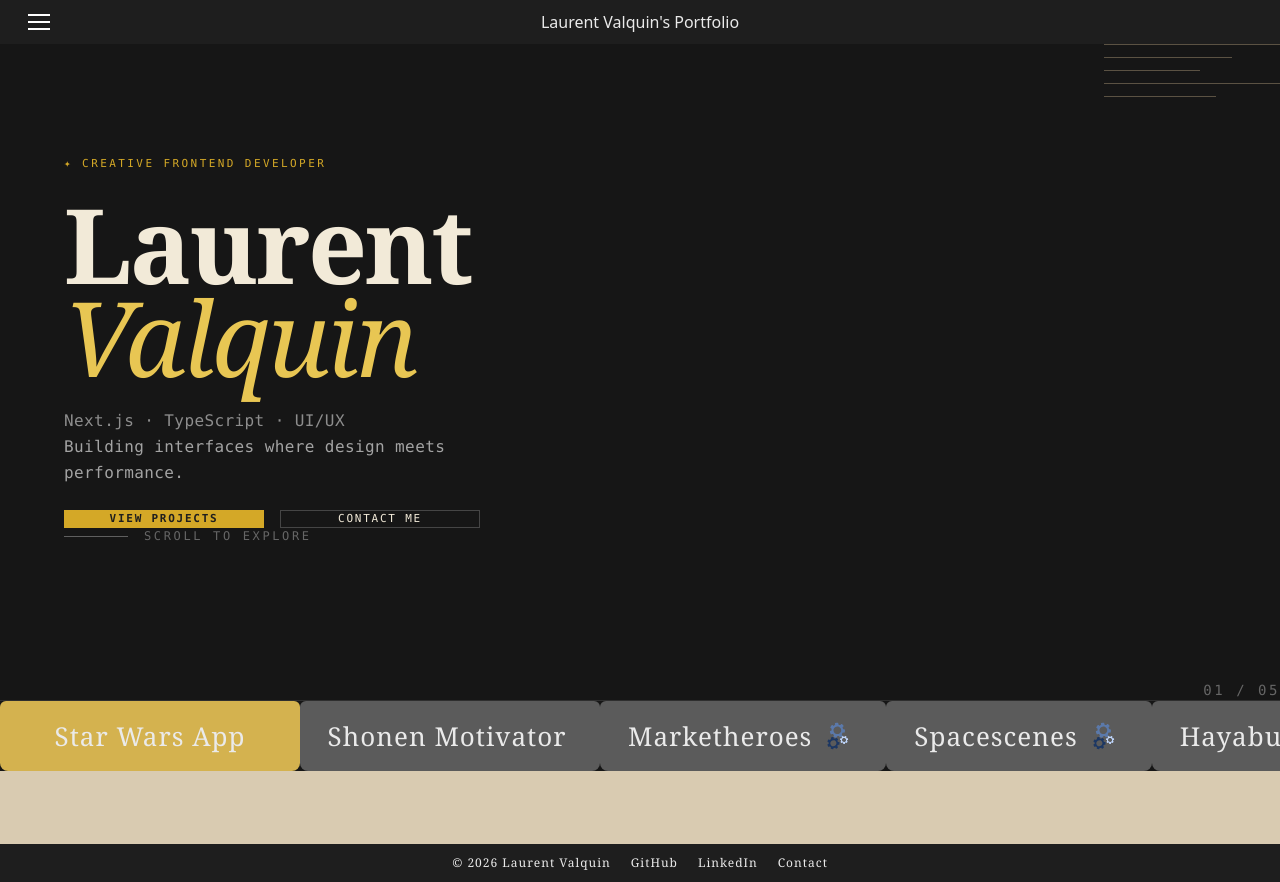
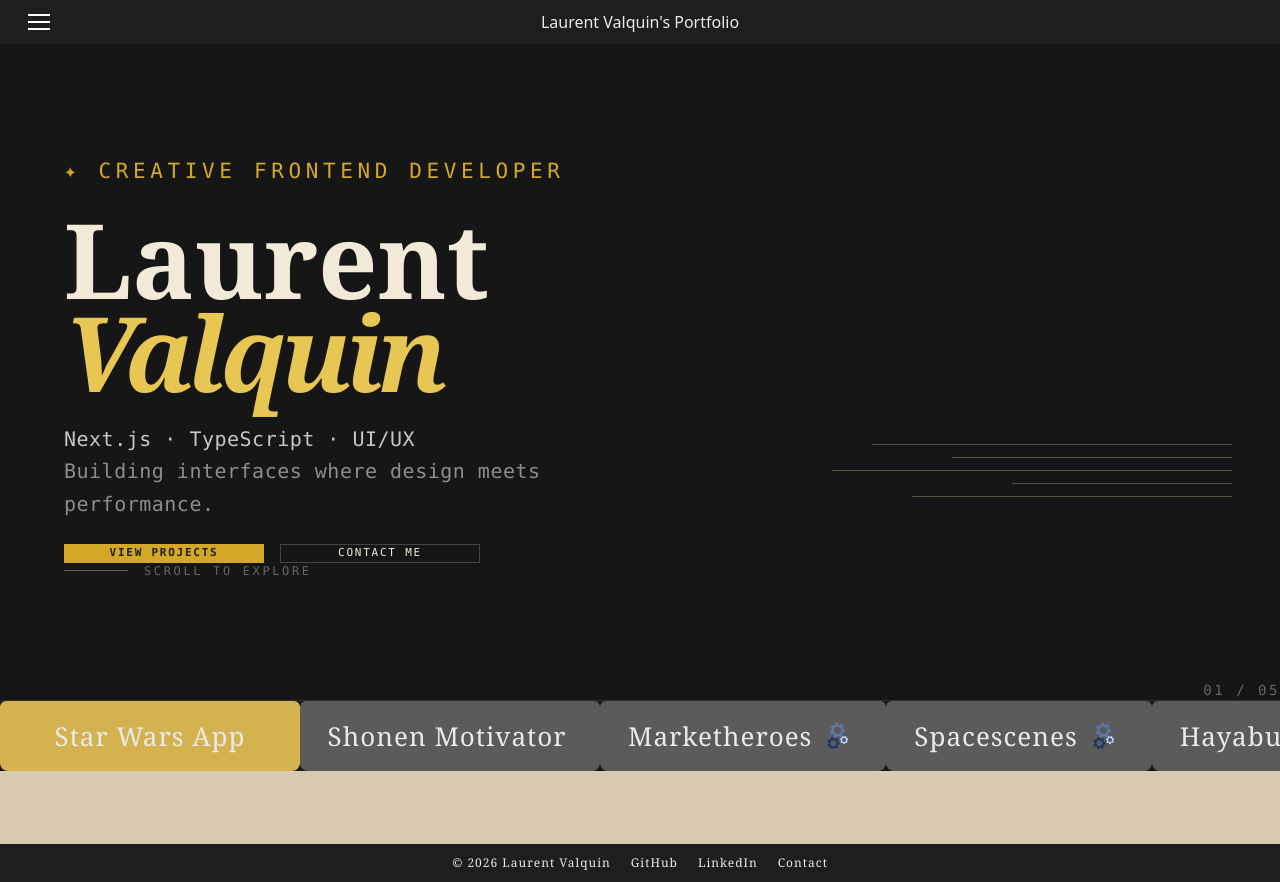
Before and after one commit to laurent-Valq/portfolio-laurent, a Next.js app: page / in a window 1280 px wide. Built offline with nearby package versions, Linux system fonts and the light colour scheme.

Commit message:
feat: hero section decorative lines aligned right + text bold and size

```diff
--- a/components/HeroSection.tsx
+++ b/components/HeroSection.tsx
@@ -9,20 +9,20 @@ export default function HeroSection() {
         >
 
           <div className="flex flex-col gap-6">
-            <p className="m-0 font-mono text-[10px] uppercase tracking-[0.22em] text-[#D4A827] md:text-[11px]">
+            <p className="m-0 font-mono text-[19px] uppercase tracking-[0.22em] text-[#D4A827] md:text-[21px]">
               ✦ Creative Frontend Developer
             </p>
 
-            <h1 className="m-0 font-serif text-6xl font-bold leading-[0.9] tracking-tight text-[#F2EAD8] sm:text-7xl md:text-8xl lg:text-[92px] xl:text-[104px]">
+            <h1 className="m-0 font-serif text-6xl font-bold leading-[0.9] tracking- text-[#F2EAD8] sm:text-7xl md:text-8xl lg:text-[92px] xl:text-[104px]">
               Laurent
               <br />
-              <span className="font-normal italic text-[#E8C653]">Valquin</span>
+              <span className="font-bold italic text-[#E8C653] tracking-tighter">Valquin</span>
             </h1>
 
-            <p className="m-0 max-w-[480px] font-mono text-sm leading-relaxed tracking-wide text-[#8d8d8d] md:text-base">
+            <p className="m-0 max-w-[480px] font-mono text-[20px] leading-relaxed tracking-wide text-[#c8c6c6]">
               Next.js · TypeScript · UI/UX
               <br />
-              <span className="text-[#a3a3a3]">
+              <span className="text-[#8d8d8d]">
                 Building interfaces where design meets performance.
               </span>
             </p>
@@ -55,12 +55,14 @@ export default function HeroSection() {
         {/* Colonne droite — décoratif */}
         <div className="hidden lg:flex lg:w-[45%] lg:flex-col lg:items-end lg:justify-between">
 
-          <div className="flex flex-col gap-3 pt-2">
-            <span className="ml-auto block h-px w-44 bg-[#5b5243]" />
-            <span className="ml-auto block h-px w-32 bg-[#5b5243]" />
-            <span className="ml-auto block h-px w-24 bg-[#5b5243]" />
-            <span className="ml-auto block h-px w-44 bg-[#5b5243]" />
-            <span className="ml-auto block h-px w-28 bg-[#5b5243]" />
+          <div className="flex flex-col gap-3 pt-2"
+          style={{paddingRight: '3rem', paddingTop: '25rem'}}
+          >
+            <span className="block h-px w-90 self-end bg-[#5b5243]" />
+            <span className="block h-px w-70 self-end bg-[#5b5243]" />
+            <span className="block h-px w-100 self-end bg-[#5b5243]" />
+            <span className="block h-px w-55 self-end bg-[#5b5243]" />
+            <span className="block h-px w-80 self-end bg-[#5b5243]" />
           </div>
 
           <div className="font-mono text-sm tracking-[0.18em] text-[#666]">
```
